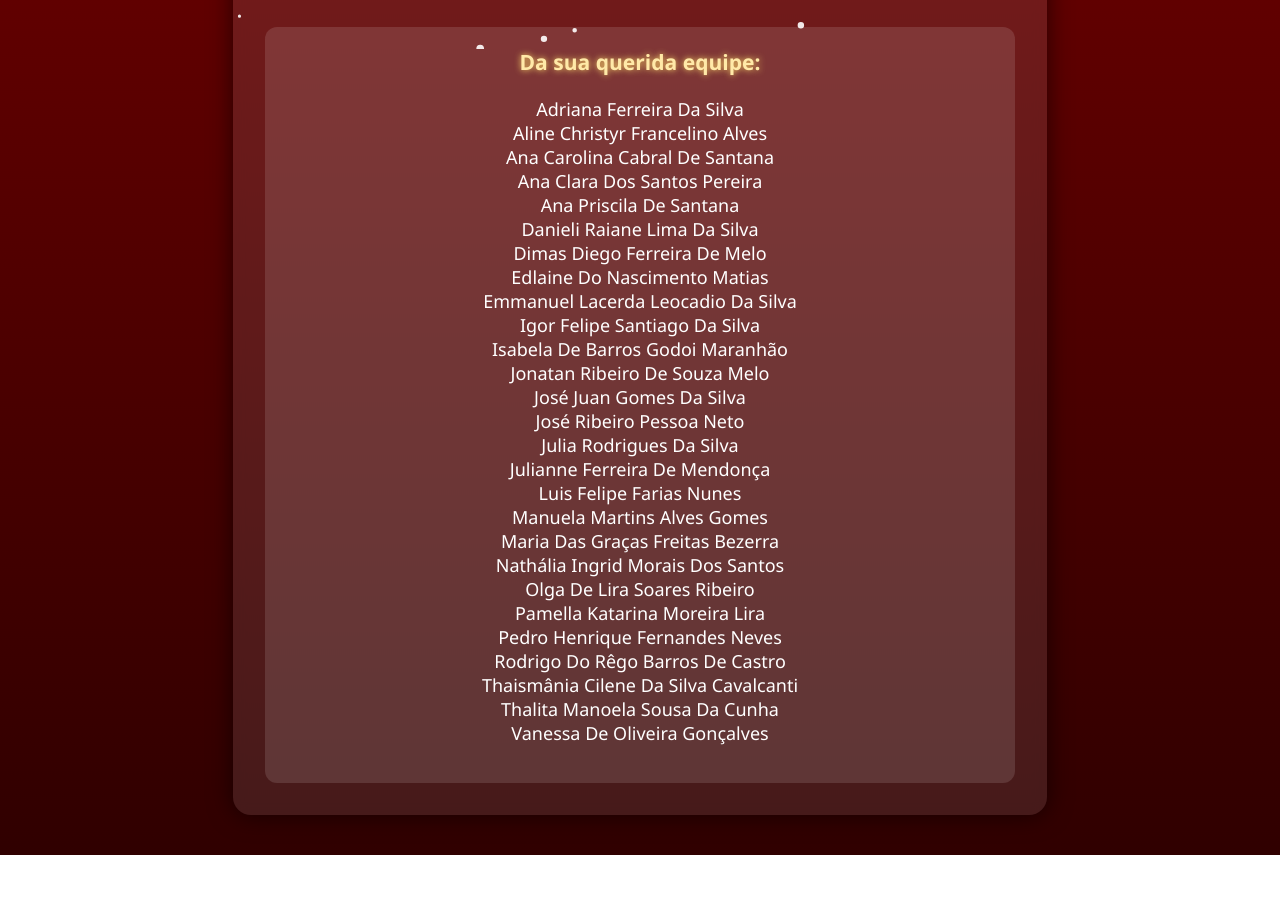
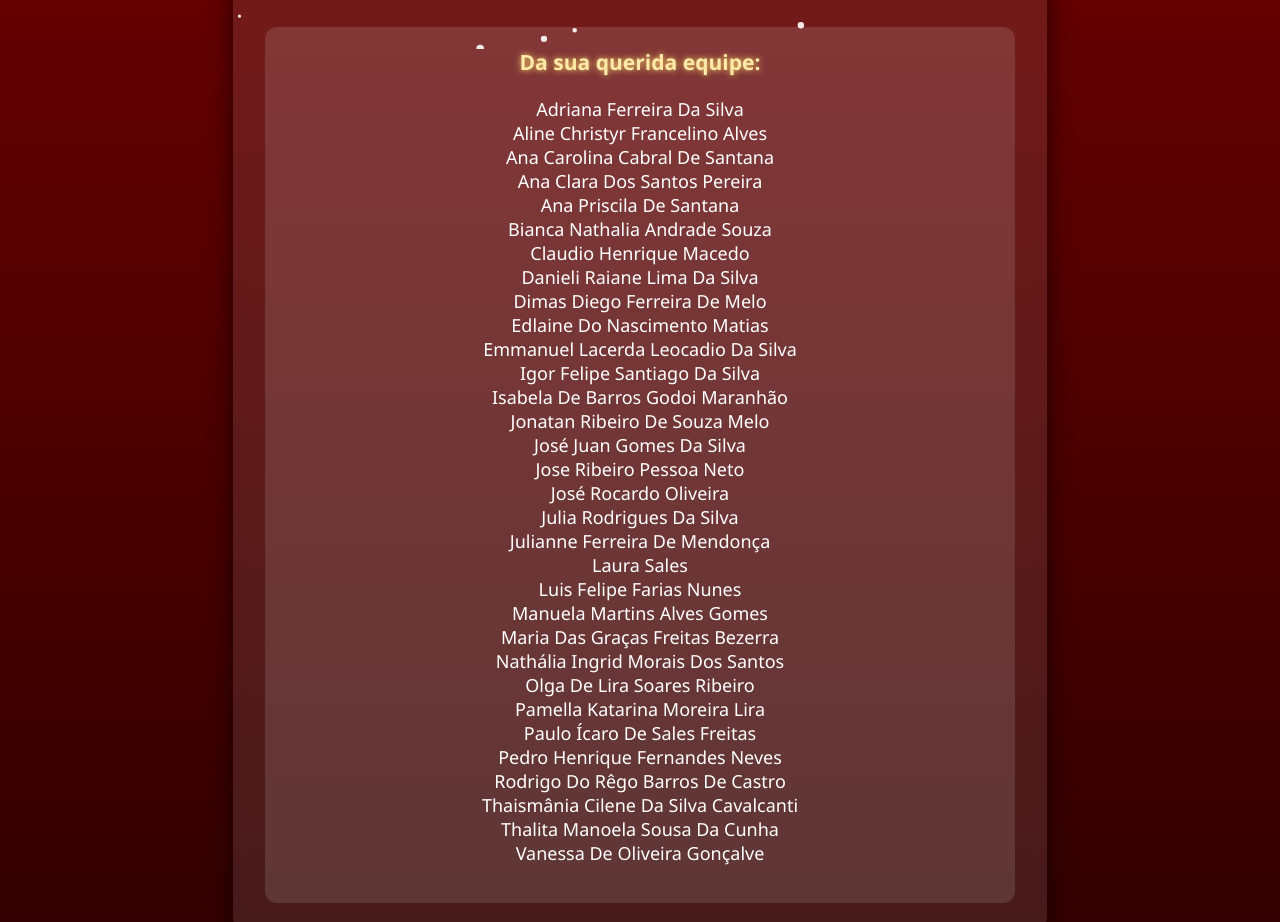
Before and after one commit to jrp-neto/presente-do-chefe, a plain HTML site: page index.html in a window 1280 px wide. Shown: the part 751-1673 px from the top of the page. Before the commit the page ends 1606 px from the top, so only its background shows below. Drawn offline with Linux system fonts and the light colour scheme.

Commit message:
Add files via upload

```diff
--- a/index.html
+++ b/index.html
@@ -101,6 +101,8 @@
         Ana Carolina Cabral De Santana<br>
         Ana Clara Dos Santos Pereira<br>
         Ana Priscila De Santana<br>
+        Bianca Nathalia Andrade Souza<br>
+        Claudio Henrique Macedo<br>
         Danieli Raiane Lima Da Silva<br>
         Dimas Diego Ferreira De Melo<br>
         Edlaine Do Nascimento Matias<br>
@@ -109,22 +111,23 @@
         Isabela De Barros Godoi Maranhão<br>
         Jonatan Ribeiro De Souza Melo<br>
         José Juan Gomes Da Silva<br>
-        José Ribeiro Pessoa Neto<br>
+        Jose Ribeiro Pessoa Neto<br>
+        José Rocardo Oliveira<br>
         Julia Rodrigues Da Silva<br>
         Julianne Ferreira De Mendonça<br>
+        Laura Sales<br>
         Luis Felipe Farias Nunes<br>
         Manuela Martins Alves Gomes<br>
         Maria Das Graças Freitas Bezerra<br>
         Nathália Ingrid Morais Dos Santos<br>
         Olga De Lira Soares Ribeiro<br>
         Pamella Katarina Moreira Lira<br>
-        <!-- Paulo Ícaro De Sales Freitas<br> -->
+        Paulo Ícaro De Sales Freitas<br>
         Pedro Henrique Fernandes Neves<br>
-        <!-- Raphael Barroso Pires Ferreira<br> -->
         Rodrigo Do Rêgo Barros De Castro<br>
         Thaismânia Cilene Da Silva Cavalcanti<br>
         Thalita Manoela Sousa Da Cunha<br>
-        Vanessa De Oliveira Gonçalves
+        Vanessa De Oliveira Gonçalve
       </p>
     </div>
   </div>
```
